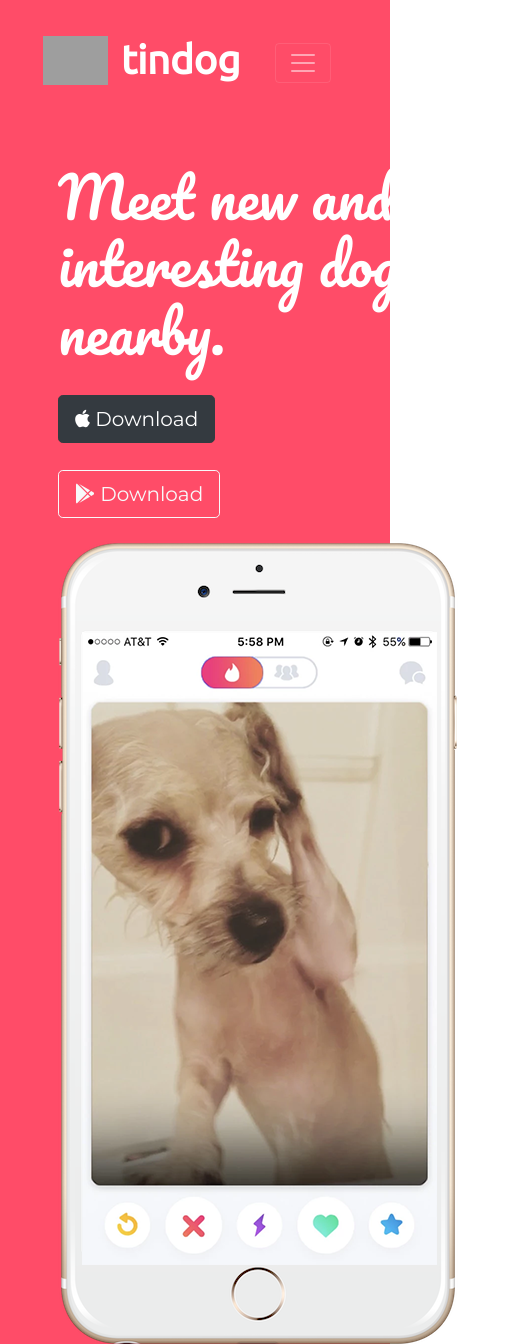
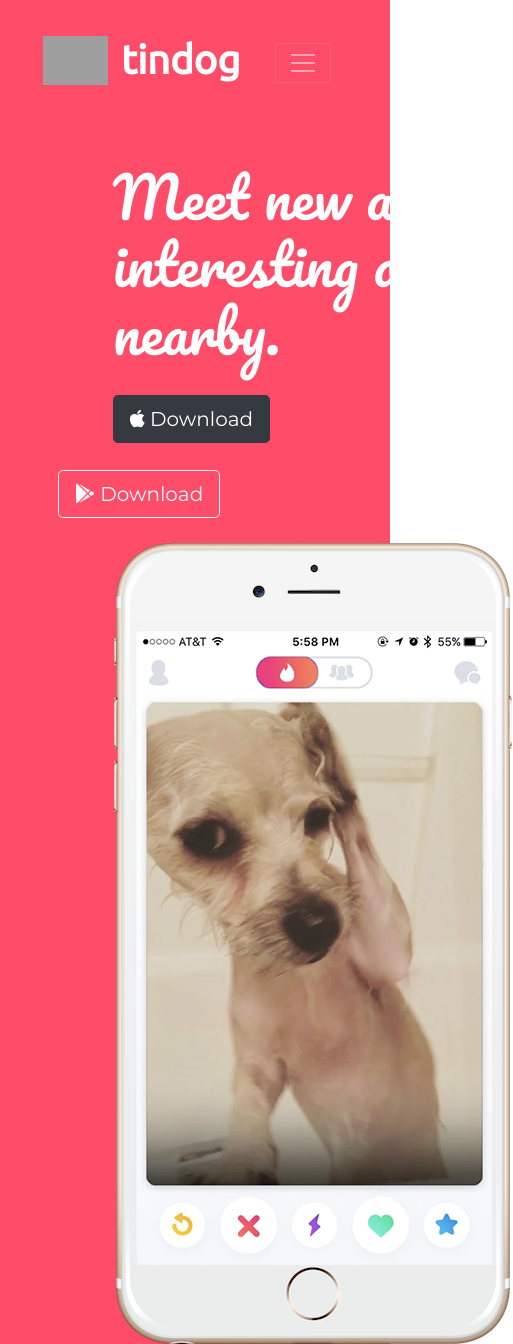
Before and after one commit to DmytroKulish/dog, a plain HTML site: page index.html in a window 390 px wide. Shown: the top 1344 px of the page, 513 px wide, since content can reach past the window. Drawn offline with nearby package versions, Linux system fonts and the light colour scheme; grey boxes are pictures that could not be loaded.

Commit message:
Add files via upload

```diff
--- a/css/styles.css
+++ b/css/styles.css
@@ -49,13 +49,28 @@ left:100px;}
     width:auto;
   position:static;
   z-index:1;
-  margin-left:0%;
+  margin-left:20%;
   margin-top:3%;
+}}
+@media (max-width: 990px){
+
+  .display-4{
+      margin-left:20%;
 
 
-}
+}}
+@media (max-width: 990px){
 
-}
+  .buttons-download-1{
+      margin-left:20%;
+
+
+}}
+
+
+
+
+
 .nav-link {
   font-size:1.4rem;
 
--- a/index.html
+++ b/index.html
@@ -66,7 +66,7 @@
 
 
 
-          <button type="button" class="btn btn-dark btn-lg buttons-download">
+          <button type="button" class="btn btn-dark btn-lg buttons-download buttons-download-1">
             <i class="fab fa-apple"></i> Download</button>
           <button type="button" class="btn btn-outline-light btn-lg buttons-download">
             <i class="fab fa-google-play"></i> Download</button>
```
